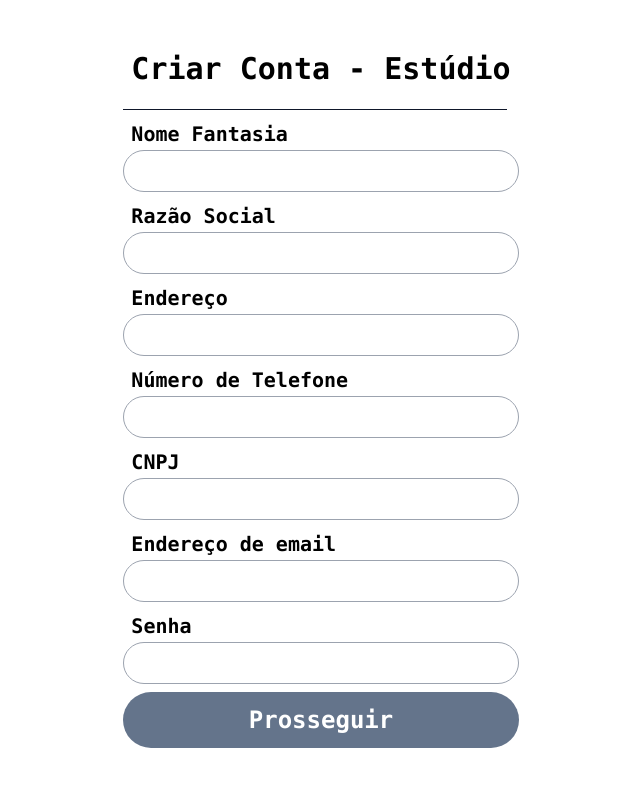
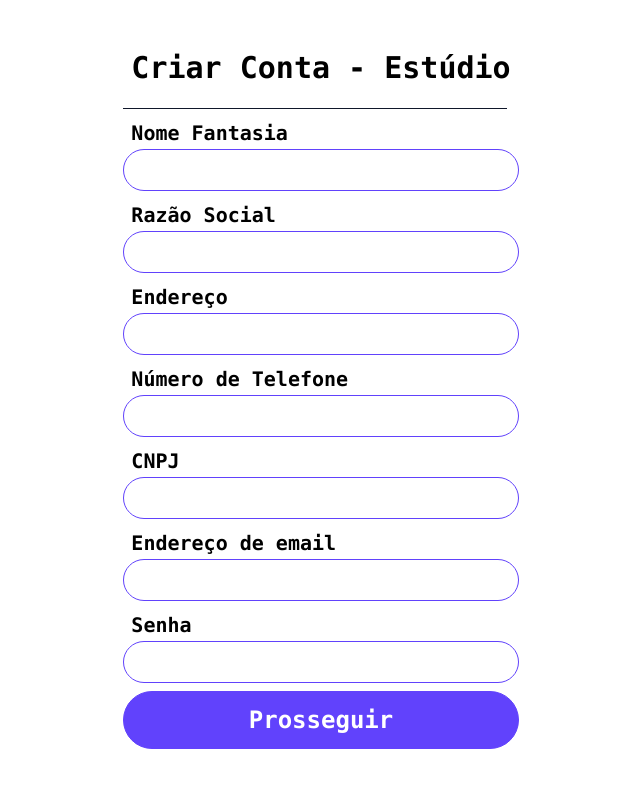
Before and after one commit to itallo2L/EstudioFacil, a React (Vite) app in the folder EstudioFacil.Web.React/frontend-react/: page /createStudioAccount in a window 1280 px wide. Shown: the top 788 px of the page, without its empty margins (319-959 px from the left). Built offline with nearby package versions, Linux system fonts and the light colour scheme.

Commit message:
Ajustes finais para os prints do TCC

```diff
--- a/EstudioFacil.Web.React/frontend-react/src/components/ChooseAccountType.jsx
+++ b/EstudioFacil.Web.React/frontend-react/src/components/ChooseAccountType.jsx
@@ -33,7 +33,7 @@ function ChooseAccountType() {
                 <div className="flex mb-6">
                     <select
                         onChange={onSelectAccountType}
-                        className="w-full border border-gray-400 rounded-full p-2"
+                        className="w-full border border-[#6142FC] rounded-full p-2"
                     >
                         <option value=""></option>
                         <option value={OPCAO_MUSICO}>Músico</option>
@@ -42,7 +42,7 @@ function ChooseAccountType() {
                 </div>
                 <div className="flex">
                     <button
-                        className="w-full bg-slate-500 flex justify-center p-3 rounded-full hover:bg-slate-800 text-2xl font-mono font-bold text-white"
+                        className="w-full flex justify-center p-3 rounded-full border-[#6142FC] bg-[#6142FC] hover:bg-[#7357ff] transition  text-2xl font-mono font-bold text-white"
                         onClick={() => onProceed()}>
                         Prosseguir
                     </button>
--- a/EstudioFacil.Web.React/frontend-react/src/components/CreateStudioAccount.jsx
+++ b/EstudioFacil.Web.React/frontend-react/src/components/CreateStudioAccount.jsx
@@ -69,7 +69,7 @@ function CreateStudioAccount() {
                 </div>
                 <div className="flex mb-2">
                     <input
-                        className="w-full p-2 rounded-full border border-gray-400"
+                        className="w-full p-2 rounded-full border border-[#6142FC]"
                         onChange={(e) => setUserTradeName(e.target.value)}
                         type="text" />
                 </div>
@@ -78,7 +78,7 @@ function CreateStudioAccount() {
                 </div>
                 <div className="flex mb-2">
                     <input
-                        className="w-full p-2 rounded-full border border-gray-400"
+                        className="w-full p-2 rounded-full border border-[#6142FC]"
                         onChange={(e) => setUserCompanyName(e.target.value)}
                         type="text" />
                 </div>
@@ -87,7 +87,7 @@ function CreateStudioAccount() {
                 </div>
                 <div className="flex mb-2">
                     <input
-                        className="w-full p-2 rounded-full border border-gray-400"
+                        className="w-full p-2 rounded-full border border-[#6142FC]"
                         onChange={(e) => setUserAddress(e.target.value)}
                         type="text" />
                 </div>
@@ -96,7 +96,7 @@ function CreateStudioAccount() {
                 </div>
                 <div className="flex mb-2">
                     <input
-                        className="w-full p-2 rounded-full border border-gray-400"
+                        className="w-full p-2 rounded-full border border-[#6142FC]"
                         onChange={(e) => setUserPhoneNumber(e.target.value)}
                         type="text" />
                 </div>
@@ -105,7 +105,7 @@ function CreateStudioAccount() {
                 </div>
                 <div className="flex mb-2">
                     <input
-                        className="w-full p-2 rounded-full border border-gray-400"
+                        className="w-full p-2 rounded-full border border-[#6142FC]"
                         onChange={(e) => setUserCnpj(e.target.value)}
                         type="text" />
                 </div>
@@ -114,7 +114,7 @@ function CreateStudioAccount() {
                 </div>
                 <div className="flex mb-2">
                     <input
-                        className="w-full p-2 rounded-full border border-gray-400"
+                        className="w-full p-2 rounded-full border border-[#6142FC]"
                         onChange={(e) => setUserEmail(e.target.value)}
                         type="text" />
                 </div>
@@ -123,13 +123,13 @@ function CreateStudioAccount() {
                 </div>
                 <div className="flex mb-2">
                     <input
-                        className="w-full p-2 rounded-full border border-gray-400"
+                        className="w-full p-2 rounded-full border border-[#6142FC]"
                         onChange={(e) => setUserPassword(e.target.value)}
                         type="password" />
                 </div>
                 <div className="flex">
                     <button
-                        className="w-full bg-slate-500 flex justify-center p-3 rounded-full hover:bg-slate-800 text-2xl font-mono font-bold text-white"
+                        className="w-full flex justify-center p-3 rounded-full border border-[#6142FC] bg-[#6142FC] hover:bg-[#7357ff] transition text-2xl font-mono font-bold text-white"
                         onClick={() => onProceed()}
                     >
                         Prosseguir
--- a/EstudioFacil.Web.React/frontend-react/src/components/ModalDetails.jsx
+++ b/EstudioFacil.Web.React/frontend-react/src/components/ModalDetails.jsx
@@ -42,6 +42,11 @@ export function ModalDetails({ isOpen, closeModal, onSave, hasAgendamento = fals
                                 <MapPin size={14} className="text-gray-500" />
                                 <span className="font-medium">Endereço:</span>
                                 <span className="text-gray-700">Av Goiânia, N54 - GO</span>
+                            </div>
+                            <div className="flex items-center gap-2 text-sm">
+                                <MapPin size={14} className="text-gray-500" />
+                                <span className="font-medium">Valor por hora:</span>
+                                <span className="text-gray-700">R$ 100,00</span>
                             </div>
                         </div>
                     </div>
@@ -184,6 +189,11 @@ export function ModalDetails({ isOpen, closeModal, onSave, hasAgendamento = fals
                             <span className="font-medium">Endereço:</span>
                             <span className="text-gray-700">Av Goiânia, N54 - GO</span>
                         </div>
+                        <div className="flex items-center gap-2 text-sm">
+                            <MapPin size={14} className="text-gray-500" />
+                            <span className="font-medium">Valor por hora:</span>
+                            <span className="text-gray-700">R$ 100,00</span>
+                        </div>
                     </div>
                 </div>
 
--- a/EstudioFacil.Web.React/frontend-react/src/components/ModalScheduleDetails.jsx
+++ b/EstudioFacil.Web.React/frontend-react/src/components/ModalScheduleDetails.jsx
@@ -15,6 +15,7 @@ export function ModalScheduleDetails({ isOpen, studio, closeModal, onEditStudioC
 
                 {/* Título principal */}
                 <h1 className="text-2xl font-bold text-center mb-2">Agendamento</h1>
+                <div className="border-t border-gray-400 my-2"></div>
 
                 {/* Subtítulo */}
                 <h2 className="text-lg font-semibold text-center text-gray-700 mb-6">
@@ -42,7 +43,6 @@ export function ModalScheduleDetails({ isOpen, studio, closeModal, onEditStudioC
                 {/* Formulário de agendamento */}
                 <div className="space-y-5">
                     {/* Linha divisória */}
-                    <div className="border-t border-gray-400 my-2"></div>
 
                     {/* Botões */}
                     <div className="flex gap-3 pt-2">
```
Also changed, not shown: EstudioFacil.Web.React/frontend-react/src/components/CreateMusicianAccount.jsx (+6 -6 lines).
